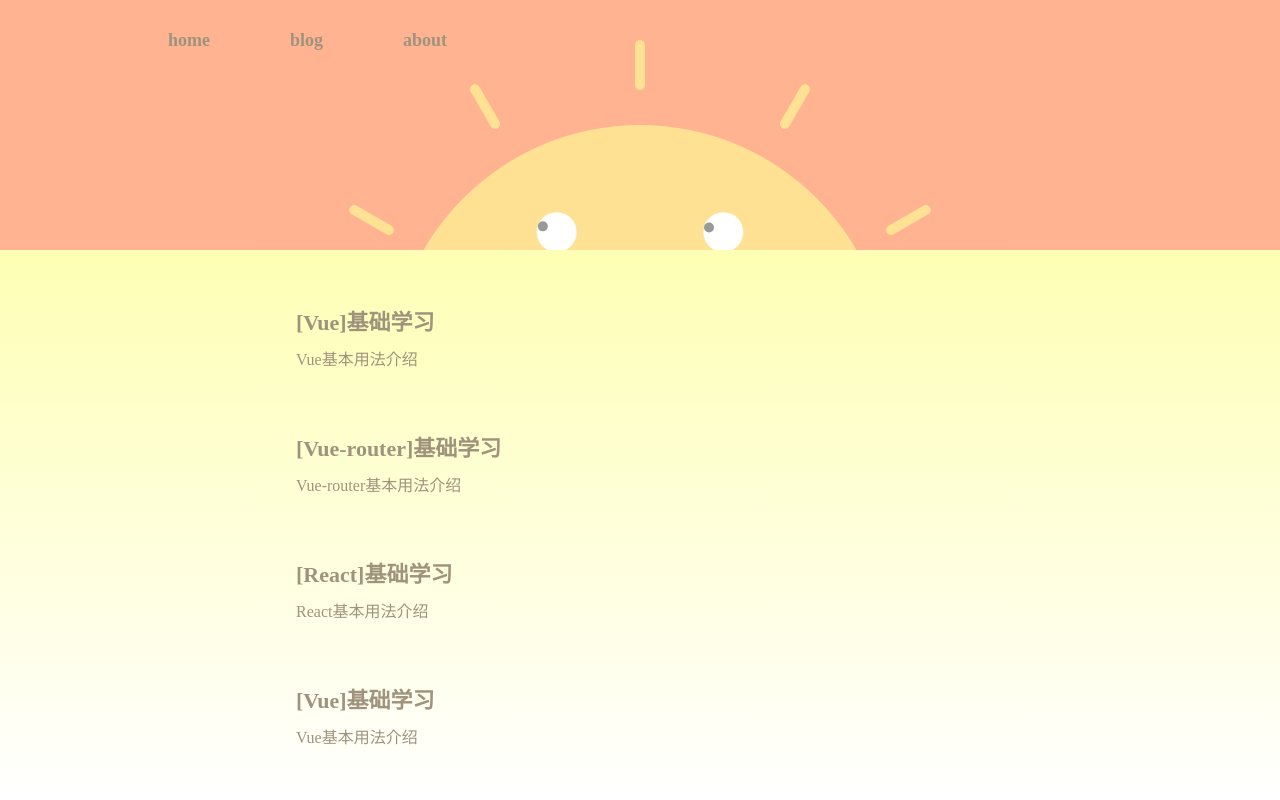
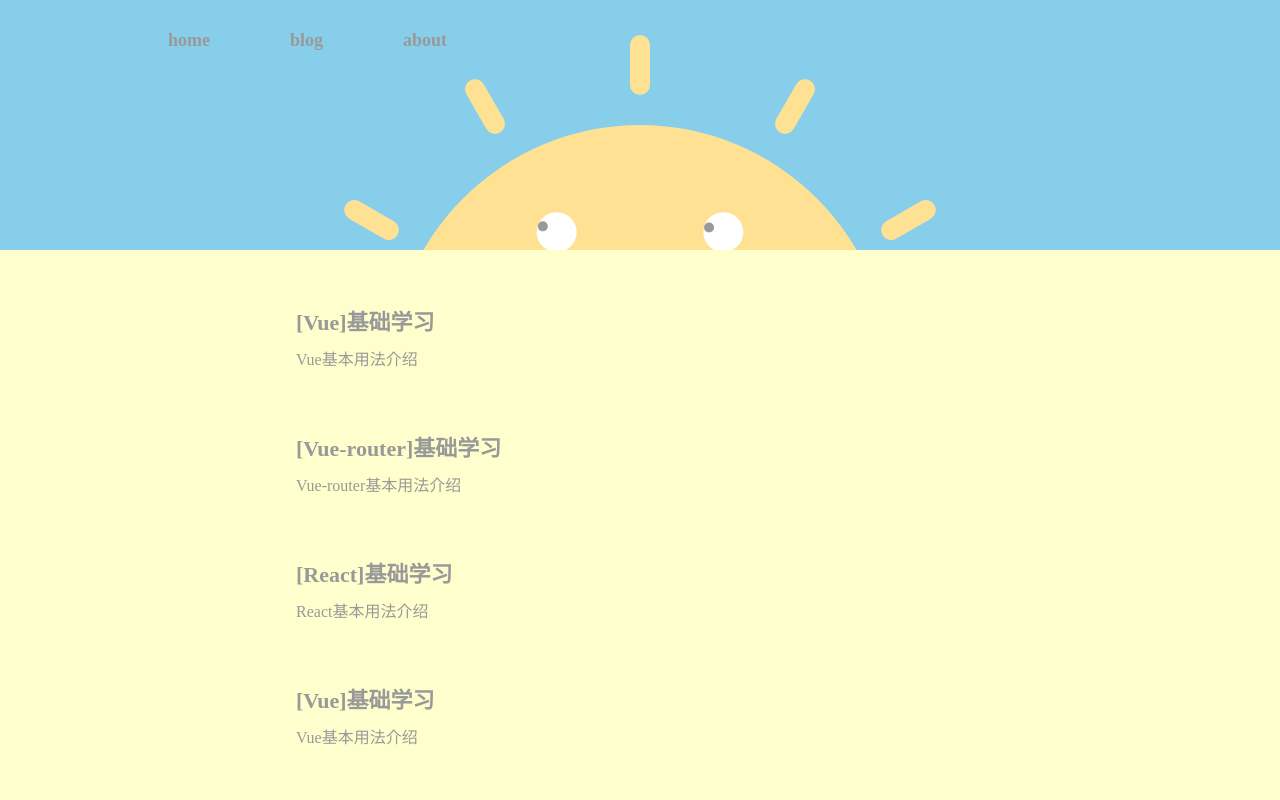
Before and after one commit to hishosho/blog, a Next.js app: page /blog in a window 1280 px wide. Shown: the top 800 px of the page. Built offline with nearby package versions, Linux system fonts and the light colour scheme.

Commit message:
[Style]: 修改博客列表页配色

```diff
--- a/components/blog/BlogCard.module.css
+++ b/components/blog/BlogCard.module.css
@@ -10,7 +10,7 @@
 .cardTitle {
   font-weight: bold;
   font-size: calc(1.375rem);
-  color: #A0937D;
+  color: #999;
   transition: all .2s;
 }
 .cardTitle:hover {
@@ -20,5 +20,5 @@
 .cardDesc {
   margin-top: 10px;
   font-size: 1rem;
-  color: #A0937D;
+  color: #999;
 }
--- a/components/blog/Tag.module.css
+++ b/components/blog/Tag.module.css
@@ -1,5 +1,5 @@
 .main {
-  background-color: #FFDCB8;
+  background-color: #FFC0CB;
   display: inline-block;
   border-radius: 8px;
   height: 32px;
@@ -13,7 +13,7 @@
 
 }
 .active {
-  background-color: #FFABE1;
+  background-color: #fd78ce;
 }
 .main:hover {
   cursor: pointer;
--- a/components/common/Navigation.module.css
+++ b/components/common/Navigation.module.css
@@ -1,7 +1,7 @@
 .item {
   position: relative;
   cursor: pointer;
-  color: #A0937D;
+  color: #999;
   display: inline-block;
   padding: 20px 40px;
   font-size: 18px;
--- a/components/common/Sun.tsx
+++ b/components/common/Sun.tsx
@@ -97,7 +97,7 @@ const Sun = (prop: childProp) => {
     }
 
     canvasCtx.save()
-    canvasCtx.lineWidth = 10
+    canvasCtx.lineWidth = 20
     canvasCtx.lineCap = 'round'
     canvasCtx.strokeStyle = color
     for (let i = 0; i < 12; i++){
@@ -135,7 +135,7 @@ const Sun = (prop: childProp) => {
       ref={sunRef}
       height={size.height}
       width={size.width}
-      style={{backgroundColor: '#FFB391'}}
+      style={{backgroundColor: '#87CEEB'}}
       onMouseMove={move}
     ></canvas>
   )
--- a/pages/blog/index.tsx
+++ b/pages/blog/index.tsx
@@ -82,10 +82,9 @@ const Blog = (props: any) => {
         />
         <div
           className={styles.navigation}
-          style={{background: `${isScroll ? '#FFB391' : ''}`}}>
+          style={{background: `${isScroll ? '#87CEEB' : ''}`}}>
           <Navigation
             list={[{id: 'home', name: 'home'}, {id: 'blog', name: 'blog'}, {id: 'about', name: 'about'}]}
-            background='#FFB391'
             callBack={goto}
           />
         </div>
--- a/styles/Blog.module.css
+++ b/styles/Blog.module.css
@@ -1,6 +1,6 @@
 .blogWrap {
   position: relative;
-  background-image: linear-gradient(#fdff91, #fff);
+  background-color: #FFFFCD;
 }
 .navigation {
   z-index: 1;
@@ -10,6 +10,7 @@
   width: 100%;
 }
 .main {
+  background-color: #FFFFCD;
   width: 60%;
   margin: 20px auto;
   display: grid;
@@ -33,7 +34,7 @@
   grid-area: popular;
 }
 .title {
-  color: #A0937D;
+  color: #999;
   font-weight: bold;
   padding: 30px 0;
   font-size: calc(1.375rem);
--- a/styles/globals.css
+++ b/styles/globals.css
@@ -102,5 +102,5 @@ iframe{
 }
 
 :root {
-  --text-hover-color: #666;
+  --text-hover-color: #4bb6e0;
 }
```
